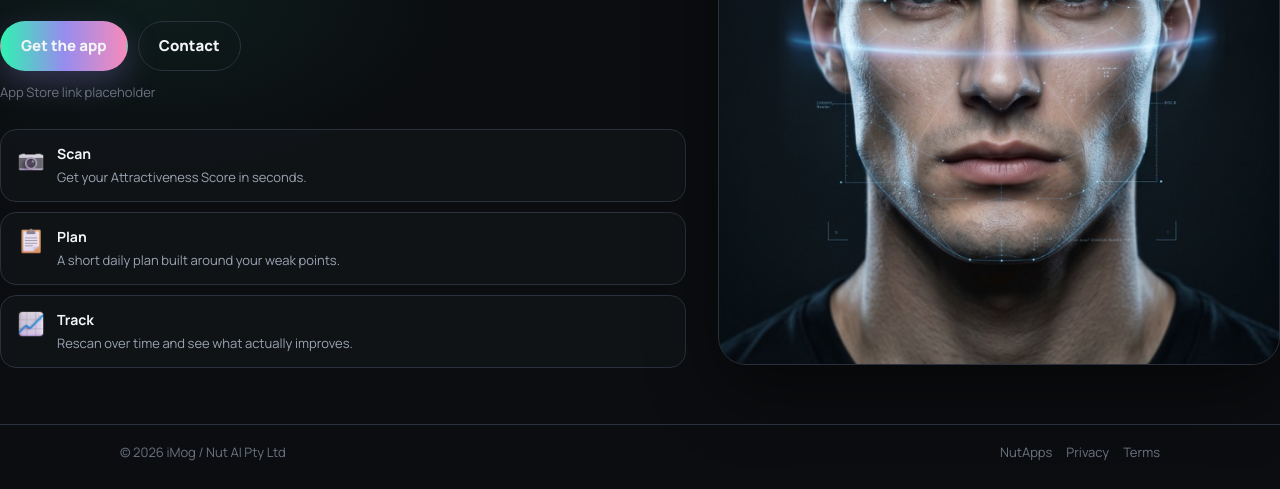
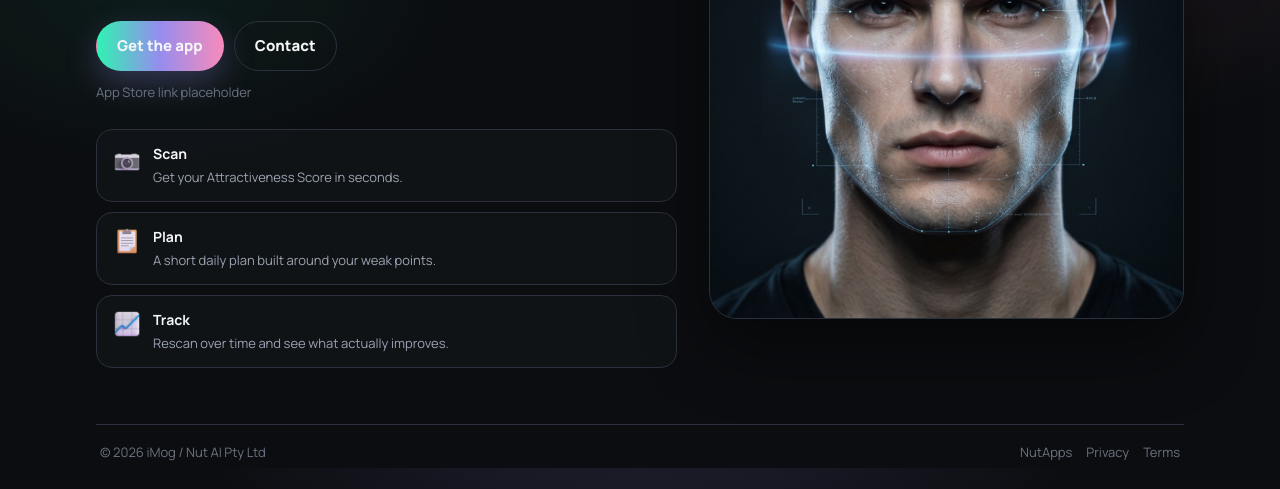
Before and after one commit to yuruojie777/justvid-display, a plain HTML site: page imog/index.html in a window 1280 px wide. Shown: the part 332-821 px from the top of the page. Drawn offline with Linux system fonts and the light colour scheme.

Commit message:
Fix iMog side spacing with body padding instead of width shrink.
Co-authored-by: Cursor <cursoragent@cursor.com>

```diff
--- a/imog/index.html
+++ b/imog/index.html
@@ -21,16 +21,21 @@
             --text: #F3F5F7;
             --muted: #9AA3B2;
             --tertiary: #6B7380;
-            --max: 1040px;
-            --page-pad: clamp(28px, 6vw, 72px);
+            --max: 1080px;
+            --page-pad: clamp(40px, 8vw, 96px);
             --brand-gradient: linear-gradient(90deg, #30F2B2 0%, #968CEE 50%, #F68BBB 100%);
         }
 
         * { box-sizing: border-box; }
 
+        html {
+            height: 100%;
+        }
+
         body {
             margin: 0;
             min-height: 100vh;
+            padding-inline: var(--page-pad);
             font-family: "Manrope", -apple-system, BlinkMacSystemFont, "Segoe UI", sans-serif;
             color: var(--text);
             background:
@@ -46,7 +51,7 @@
         img { max-width: 100%; display: block; }
 
         .wrap {
-            width: min(calc(100% - (var(--page-pad) * 2)), var(--max));
+            width: min(100%, var(--max));
             margin: 0 auto;
         }
 
```
